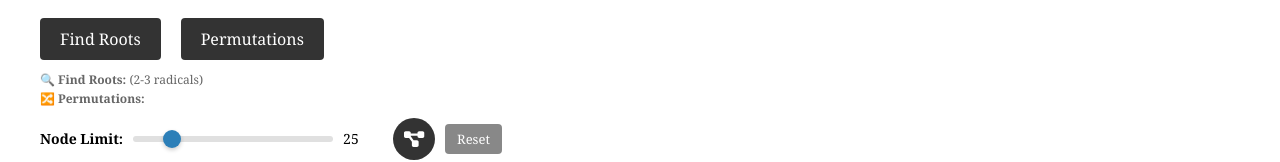
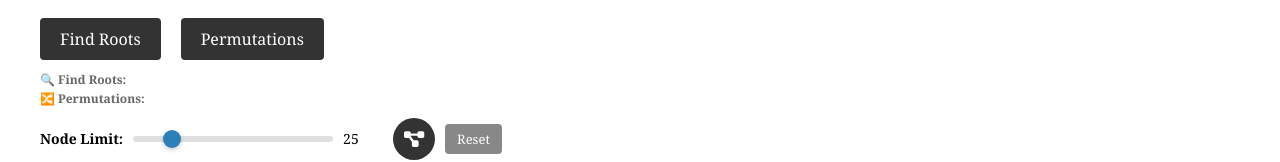
Before and after one commit to codectified/mindroots, a React (Create React App) app: page /sandbox in a window 1280 px wide. Shown: the part 273-435 px from the top of the page. Built offline with nearby package versions, Linux system fonts and the light colour scheme; no server answers.

Commit message:
removed fetch extended button

```diff
--- a/routes/modules/search-modern.js
+++ b/routes/modules/search-modern.js
@@ -284,7 +284,6 @@ router.get('/search-roots', async (req, res) => {
       if (conditions.length === 0) {
         cypherQuery = `
           MATCH (root:Root)
-          WHERE size([(root)-[:HAS_RADICAL]->(:RadicalPosition) | 1]) <= 3
           ${corpusClause}
           RETURN root
           ORDER BY root.${L1}
@@ -295,8 +294,7 @@ router.get('/search-roots', async (req, res) => {
           MATCH (root:Root)-[:HAS_RADICAL]->(rp:RadicalPosition)
           WHERE (${conditions.join(' OR ')})
           WITH root, collect(rp) as matched_radicals
-          WHERE size([(root)-[:HAS_RADICAL]->(:RadicalPosition) | 1]) <= 3
-            AND size(matched_radicals) = ${conditions.length}
+          WHERE size(matched_radicals) = ${conditions.length}
           ${corpusClause}
           RETURN root
           ORDER BY root.${L1}
--- a/src/components/graph/Search.js
+++ b/src/components/graph/Search.js
@@ -291,7 +291,7 @@ const Search = () => {
 
       {/* User feedback for search logic */}
       <div style={{ marginBottom: '10px', fontSize: '12px', color: '#666' }}>
-        <div>🔍 <strong>{t.fetchRoots}:</strong> {r3 === 'NoR3' ? t.biradicalOnly : t.twoThreeRadicals}</div>
+        <div>🔍 <strong>{t.fetchRoots}:</strong> {r3 === 'NoR3' ? t.biradicalOnly : ''}</div>
         <div>🔀 <strong>{t.combinate}:</strong> {r3 === 'NoR3' ? t.biradicalOnly : ''}</div>
         {r1 && (
           <div style={{ marginTop: '5px', fontStyle: 'italic' }}>
```
